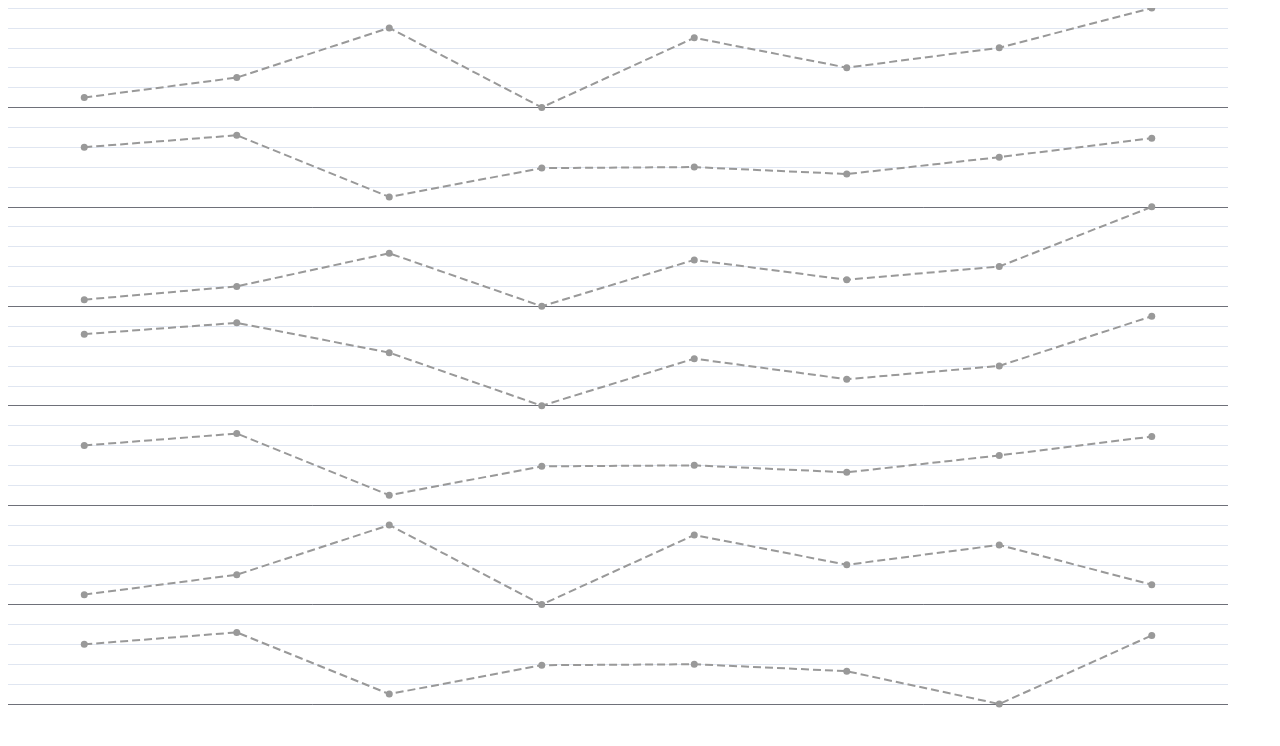
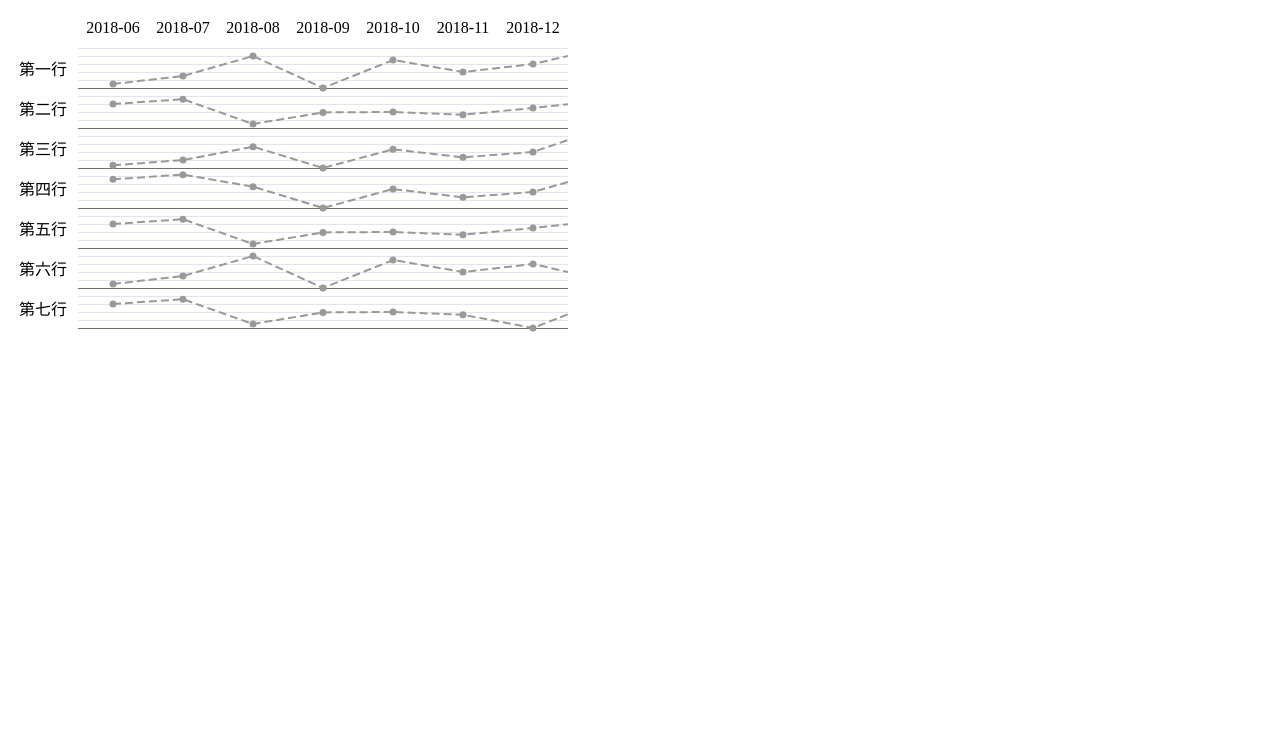
Before and after one commit to clinfc/echarts-table, a Vue app: page /table in a window 1280 px wide. Shown: the top 746 px of the page. Built offline with nearby package versions, Linux system fonts and the light colour scheme.

Commit message:
no message

```diff
--- a/package.json
+++ b/package.json
@@ -18,6 +18,7 @@
     "@vitejs/plugin-vue": "^2.3.1",
     "@vitejs/plugin-vue-jsx": "^1.3.10",
     "@vue/tsconfig": "^0.1.3",
+    "sass": "^1.52.1",
     "typescript": "~4.6.3",
     "vite": "^2.9.5",
     "vue-tsc": "^0.34.7"
--- a/src/components/LineChartTable/index.vue
+++ b/src/components/LineChartTable/index.vue
@@ -1,37 +1,131 @@
 <template>
-  <div ref="elRef"></div>
+  <div class="lchart" :style="cssVar">
+    <div class="lchart-row">
+      <div class="lchart-row__label">
+        <div class="lchart-row__label-container"></div>
+      </div>
+      <div class="lchart-col__label">
+        <div class="lchart-col__label-container">
+          <template v-for="label in colLabel" :key="label">
+            <div class="lchart-col__label-container--content">{{ label }}</div>
+          </template>
+        </div>
+      </div>
+    </div>
+    <div class="lchart-row">
+      <div class="lchart-row__label echarts-left">
+        <div class="lchart-row__label-container">
+          <template v-for="label in rowLabel" :key="label">
+            <div class="lchart-col__label-container--content">{{ label }}</div>
+          </template>
+        </div>
+      </div>
+      <div class="lchart__echarts">
+        <div class="lchart__echarts-scroll">
+          <div ref="echartsRef"></div>
+        </div>
+      </div>
+    </div>
+  </div>
 </template>
 
 <script lang="ts">
-  import { defineComponent, ref, type Ref } from 'vue'
-  import { useLineChartTable } from './useLineChartTable'
+  import { computed, defineComponent, ref, type CSSProperties, type Ref } from 'vue'
+  import { useLineChartTable } from './use'
 
   export default defineComponent({
     name: 'EchartsTable',
     setup(props) {
-      const elRef = ref<any>(null) as Ref<HTMLDivElement>
+      const echartsRef = ref<any>(null) as Ref<HTMLDivElement>
 
-      const { instance, config, size, eopts } = useLineChartTable(elRef, {
+      const { config, size, colLabel, rowLabel } = useLineChartTable(echartsRef, {
         size: {
-          width: window.innerWidth - 60,
-          height: window.innerHeight - 100,
+          rowHeight: 40,
+          colWidth: 70,
         },
-        colLabel: ['label', '2018-06', '2018-07', '2018-08', '2018-09', '2018-10', '2018-11', '2018-12'],
+        colLabel: ['2018-06', '2018-07', '2018-08', '2018-09', '2018-10', '2018-11', '2018-12'],
         rowLabel: ['第一行', '第二行', '第三行', '第四行', '第五行', '第六行', '第七行'],
-        data: [
-          [1, 3, 8, 0, 7, 4, 6, 10],
-          [60, 72, 10, 39, 40, 33, 50, 69],
-          [100, 300, 800, 0, 700, 400, 600, 1500],
-          [108, 125, 80, 0, 71, 40, 60, 135],
-          [0.6, 0.72, 0.1, 0.39, 0.4, 0.33, 0.5, 0.69],
-          [1, 3, 8, 0, 7, 4, 6, 2],
-          [0.06, 0.072, 0.01, 0.039, 0.04, 0.033, 0, 0.069],
-        ],
+        data: {
+          '第一行': [1, 3, 8, 0, 7, 4, 6, 10],
+          '第二行': [60, 72, 10, 39, 40, 33, 50, 69],
+          '第三行': [100, 300, 800, 0, 700, 400, 600, 1500],
+          '第四行': [108, 125, 80, 0, 71, 40, 60, 135],
+          '第五行': [0.6, 0.72, 0.1, 0.39, 0.4, 0.33, 0.5, 0.69],
+          '第六行': [1, 3, 8, 0, 7, 4, 6, 2],
+          '第七行': [0.06, 0.072, 0.01, 0.039, 0.04, 0.033, 0, 0.069],
+        },
       })
 
       Reflect.set(window, 'config', config)
 
-      return { elRef }
+      const cssVar = computed(() => {
+        return {
+          '--lchart-col-label-width': `${size.colWidth}px`,
+          '--lchart-col-label-height': `${size.rowHeight}px`,
+          '--lchart-row-label-width': `70px`,
+          '--lchart-row-label-height': `${size.rowHeight}px`,
+          '--lchart-echarts-width': `900px`,
+          '--lchart-echarts-height': `900px`,
+        } as CSSProperties
+      })
+
+      return { echartsRef, config, colLabel, rowLabel, cssVar }
     },
   })
 </script>
+
+<style lang="scss">
+  .lchart {
+    display: flex;
+    flex-direction: column;
+    &-row {
+      display: flex;
+    }
+    &-row__label {
+      overflow: hidden;
+      position: relative;
+      width: var(--lchart-row-label-width);
+      &.echarts-left {
+        height: var(--lchart-echarts-height);
+      }
+      &-container {
+        position: absolute;
+        top: 0;
+        left: 0;
+        display: flex;
+        flex-direction: column;
+        &--content {
+          width: var(--lchart-row-label-width);
+          height: var(--lchart-row-label-height);
+          display: flex;
+          justify-content: center;
+          align-items: center;
+        }
+      }
+    }
+    &-col__label {
+      overflow: hidden;
+      width: var(--lchart-echarts-width);
+      height: var(--lchart-col-label-height);
+      position: relative;
+      &-container {
+        display: flex;
+        position: absolute;
+        top: 0;
+        left: 0;
+        &--content {
+          width: var(--lchart-col-label-width);
+          height: var(--lchart-col-label-height);
+          display: flex;
+          justify-content: center;
+          align-items: center;
+        }
+      }
+    }
+    &__echarts {
+      width: var(--lchart-echarts-width);
+      height: var(--lchart-echarts-height);
+      overflow: auto;
+    }
+  }
+</style>
--- /dev/null
+++ b/src/components/LineChartTable/use.ts
@@ -0,0 +1,270 @@
+import {
+  init,
+  type ComposeOption,
+  type EChartsType,
+  type GridComponentOption,
+  type LineSeriesOption,
+  type TooltipComponentOption,
+} from 'echarts'
+import { computed, onUnmounted, reactive, readonly, ref, shallowRef, toRaw, watch, watchEffect, type Ref } from 'vue'
+
+type Opts = ComposeOption<LineSeriesOption | GridComponentOption | TooltipComponentOption>
+
+/**
+ * 布局外边距
+ */
+export type LCTEdge = {
+  top?: number
+  left?: number
+  right?: number
+  bottom?: number
+}
+
+/**
+ * 画布的宽高、单个个折线图的高度、单个折线图数据项的宽度
+ */
+export type LCTSize = {
+  /** 画布的宽度 */
+  width?: number
+  /** 画布的高度 */
+  height?: number
+  /** 单个折线图数据项的宽度 */
+  colWidth?: number
+  /** 单个个折线图的高度 */
+  rowHeight?: number
+}
+
+/**
+ * 折线图数据集合
+ */
+export type LCTData = Record<string, number[]>
+
+/**
+ * 折线图表格的所有配置
+ */
+export type UseLineChartTableOpts = {
+  size?: LCTSize
+  data?: LCTData
+  edge?: LCTEdge
+  /** 单个折线图的 x 轴标签集合 */
+  colLabel?: string[]
+  /** 所有折线图的 y 轴标签集合，每项数据对应一个独立的折线图 y 轴 */
+  rowLabel?: string[]
+  rowPreviewLable?: string[]
+}
+
+/**
+ * echarts 折线图每列的默认宽度
+ */
+export const LCT_COL_WIDTH = ref(50)
+
+/**
+ * echarts 折线图的默认高度
+ */
+export const LCT_ROW_HEIGHT = ref(50)
+
+export function useLineChartTable(container: Ref<HTMLDivElement>, option: UseLineChartTableOpts = {}) {
+  /**
+   * 数据池/配置池
+   */
+  const config = reactive({
+    size: {},
+    data: {},
+    edge: {},
+    colLabel: [],
+    rowLabel: [],
+    ...option,
+  })
+
+  const rowLabel = computed(() => config.rowPreviewLable ?? config.rowLabel)
+  const colLabel = computed(() => config.colLabel)
+
+  /**
+   * echarts 画布的宽高、单个个折线图的高度、单个折线图数据项的宽度
+   */
+  const size = reactive({} as Required<LCTSize>)
+
+  /**
+   * echarts 的配置项
+   */
+  const eopts = reactive<Opts>({
+    tooltip: {
+      show: true,
+      trigger: 'axis',
+      appendToBody: true,
+      axisPointer: {
+        type: 'shadow',
+      },
+    },
+    axisPointer: {
+      link: [{ xAxisIndex: 'all' }],
+    },
+  })
+
+  // 计算 echarts 画布的宽高、单个个折线图的高度、单个折线图数据项的宽度
+  watchEffect(() => {
+    const { size: ets, edge } = config
+    const { width, height, colWidth, rowHeight } = ets
+    const { top = 2, left = 0, right = 0, bottom = 2 } = edge
+
+    const cols = colLabel.value.length
+    const rows = rowLabel.value.length
+
+    if (rowHeight || !height) {
+      size.rowHeight = rowHeight || LCT_ROW_HEIGHT.value
+      size.height = size.rowHeight * rows + top + bottom
+    } else {
+      size.height = height
+      size.rowHeight = (height - top - bottom) / rows
+    }
+
+    if (colWidth || !width) {
+      size.colWidth = colWidth || LCT_COL_WIDTH.value
+      size.width = size.colWidth * cols + left + right
+    } else {
+      size.width = width
+      size.colWidth = (width - left - right) / cols
+    }
+  })
+
+  // 生成 echarts 的 grid、xAxis、yAxis 配置项
+  watchEffect(() => {
+    const { top = 0, left = 0, right = 0 } = config.edge
+    const label = toRaw(colLabel.value)
+
+    const grid: Opts['grid'] = []
+    const xAxis: Opts['xAxis'] = []
+
+    rowLabel.value.forEach((_, index) => {
+      grid.push({
+        left: left,
+        right: right,
+        top: top + size.rowHeight * index,
+        bottom: size.height - (top + size.rowHeight * (index + 1)),
+      })
+
+      xAxis.push({
+        type: 'category',
+        gridIndex: index,
+        data: label,
+        position: 'top',
+        axisLabel: { show: false },
+        axisTick: { show: false },
+      })
+    })
+
+    eopts.grid = grid
+    eopts.xAxis = xAxis
+  })
+
+  // 生成 echarts 的 series 配置项
+  watchEffect(() => {
+    const series: Opts['series'] = []
+    const yAxis: Opts['yAxis'] = []
+
+    rowLabel.value.forEach((label, index) => {
+      const row = toRaw(config.data[label] ?? [])
+
+      series.push({
+        name: label,
+        type: 'line',
+        symbol: 'circle',
+        symbolSize: 7,
+        xAxisIndex: index,
+        yAxisIndex: index,
+        data: row,
+        lineStyle: {
+          type: 'dashed',
+        },
+        itemStyle: {
+          color: '#999',
+        },
+        emphasis: {
+          scale: false,
+        },
+      })
+
+      yAxis.push({
+        type: 'value',
+        gridIndex: index,
+        axisLabel: { show: false },
+        ...computedIntervel(row),
+      })
+    })
+
+    eopts.yAxis = yAxis
+    eopts.series = series
+  })
+
+  /**
+   * echarts 实例
+   */
+  const instance = shallowRef<EChartsType | null>(null)
+
+  watch(container, (nv) => {
+    // 销毁
+    instance.value?.dispose()
+
+    // 重建
+    instance.value = nv ? init(nv, undefined, toRaw(size)) : null
+    instance.value?.setOption(toRaw(eopts))
+  })
+
+  // 重置大小
+  watch(size, () => {
+    instance.value?.resize(toRaw(size))
+  })
+
+  // 重配置
+  watch(eopts, () => {
+    instance.value?.setOption(toRaw(eopts))
+  })
+
+  // 销毁
+  onUnmounted(() => {
+    instance.value?.dispose()
+  })
+
+  return { instance, config, eopts, size: readonly(size), colLabel, rowLabel }
+}
+
+/**
+ * 计算该条数据的 yAxis 的 interval、max 值
+ * @param row 折线图数据
+ */
+function computedIntervel(row: number[]) {
+  if (!row.length) return
+
+  const [maxNum] = [...row].sort((a, b) => b - a)
+  const average = maxNum / 5
+  const [integer, decimal] = String(average).split('.')
+
+  let interval = average
+  let proportion = 1
+
+  if (Number(integer) > 0) {
+    interval = Number(integer[0]) + 1
+    proportion = Math.pow(10, integer.length - 1)
+  } else {
+    for (let i = 0; i < decimal.length; i++) {
+      let num = Number(decimal[i])
+      if (num) {
+        interval = num + 1
+        proportion = Math.pow(10, -i - 1)
+        break
+      }
+    }
+  }
+
+  // 刚好处于节点最大值，直接封顶
+  if ((interval - 1) * proportion * 5 == maxNum) interval--
+
+  const max = interval * proportion * 5
+
+  interval *= proportion
+
+  return {
+    max,
+    interval,
+  }
+}
```
Also changed, not shown: 1 other file (tests, documents, lock files or other folders).
